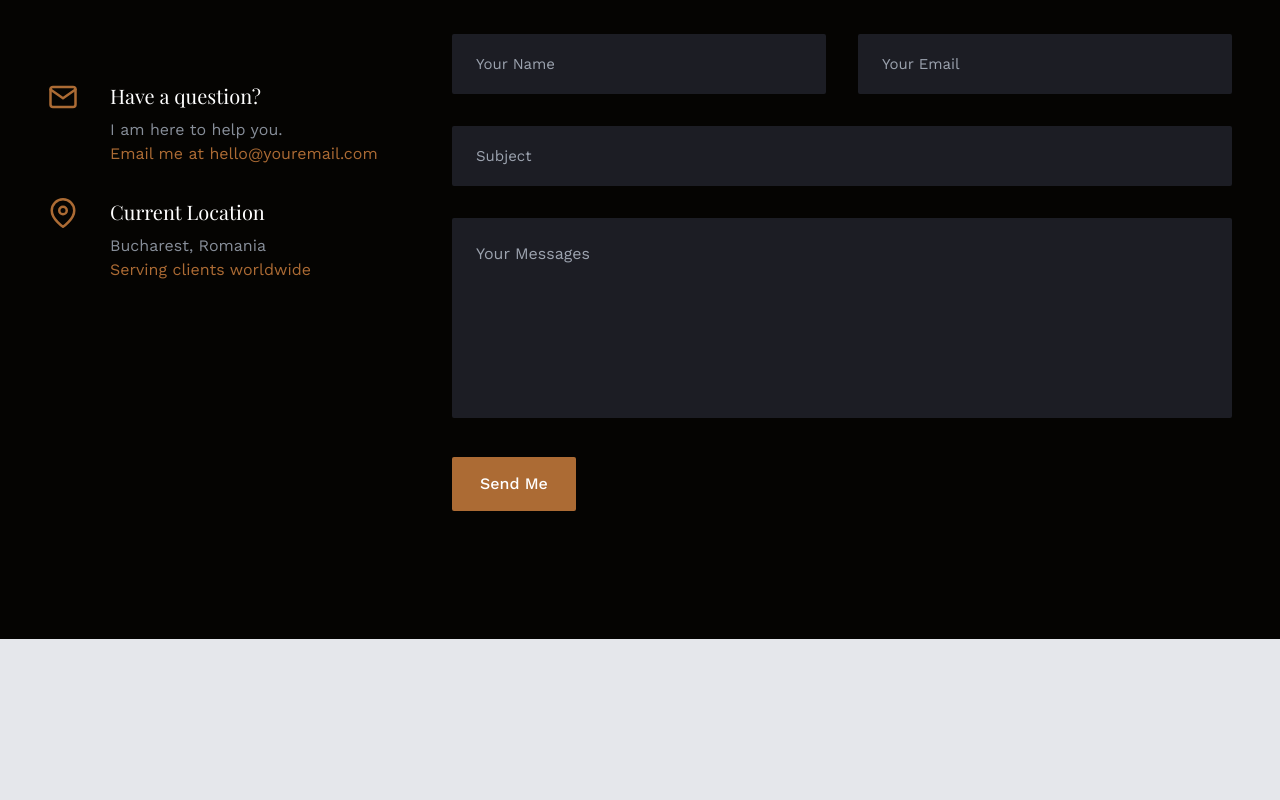
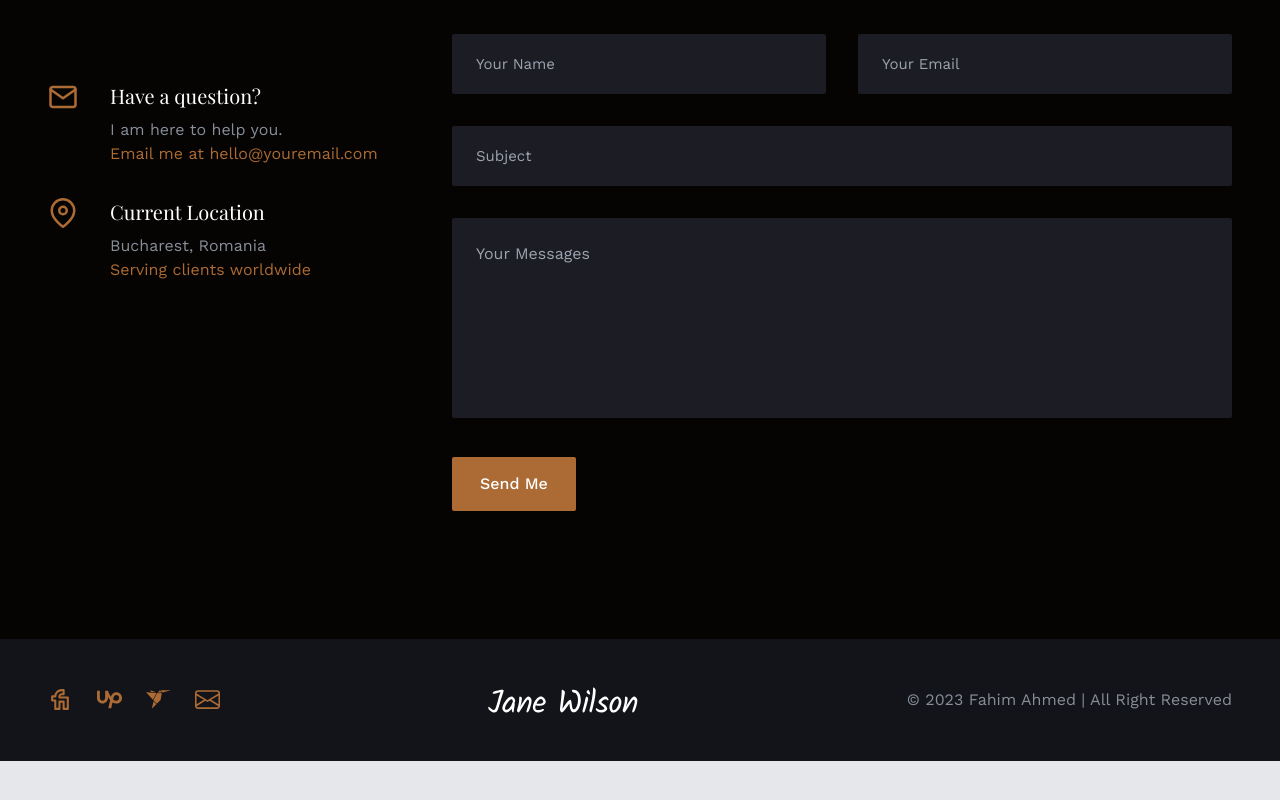
Before and after one commit to FahimAhmed270/portfolio, a React (Vite) app: page / in a window 1280 px wide. Shown: the part 5222-6022 px from the top of the page. After the commit the page ends 5983 px from the top, so only its background shows below. Built offline with nearby package versions, Linux system fonts and the light colour scheme; a web font is replaced by a local one.

Commit message:
complete project

```diff
--- a/src/App.jsx
+++ b/src/App.jsx
@@ -1,5 +1,6 @@
 import React from 'react'
 import About from './component/About'
+import BackTopBottom from './component/BackTopBottom'
 import Brands from './component/Brands'
 import Contact from './component/Contact'
 import Footer from './component/Footer'
@@ -23,7 +24,7 @@ const App = () => {
       <Testimonial/>
       <Contact/>
       <Footer/>
-      <div className='h-[2000px]'></div>
+      <BackTopBottom/>
     </>
   )
 }
--- a/src/component/About.jsx
+++ b/src/component/About.jsx
@@ -3,7 +3,7 @@ import image from '../assets/img/about.webp'
 
 const About = () => {
   return (
-   <section className='section bg-secondary'>
+   <section id='about' className='section bg-secondary'>
      <div className="container mx-auto">
        <div className="flex flex-wrap gap-20">
         <img src={image} alt="image-person" className='object-cover h-full w-[550px] rounded-2xl '/>
--- /dev/null
+++ b/src/component/BackTopBottom.jsx
@@ -0,0 +1,26 @@
+import React, { useEffect, useState } from 'react'
+import {Link, animateScroll as scroll} from 'react-scroll'
+import {BsArrowUp} from 'react-icons/bs'
+
+const BackTopBottom = () => {
+    const [show, setShow] = useState(false)
+
+    useEffect(()=>{
+        window.addEventListener('scroll', ()=>{
+            return window.scrollY > 200 ? setShow(true) : setShow(false)
+        })
+    })
+
+    const scrollToTop =()=>{
+        scroll.scrollToTop()
+    }
+  return (
+        show && (
+            <button onClick={()=> scrollToTop()} className='bg-accent w-12 h-12 flex items-center justify-center fixed right-10 bottom-10 rounded-full text-white hover:bg-accent-hover'>
+                <BsArrowUp className='w-6 h-6'/>
+            </button>
+        )
+  )
+}
+
+export default BackTopBottom
--- a/src/component/Contact.jsx
+++ b/src/component/Contact.jsx
@@ -29,13 +29,13 @@ const Contact = () => {
                         })}
                     </div>
                     {/* form design */}
-                    <form action="" className='space-y-8 w-full max-w-[780px]'>
+                    <form action="https://formspree.io/f/mbjeeqla" method='POST' className='space-y-8 w-full max-w-[780px]'>
                         <div className='flex gap-8'>
-                            <input className='input' type="text" placeholder='Your Name'/>
-                            <input className='input' type="email" placeholder='Your Email'/>
+                            <input className='input' type="text" placeholder='Your Name' name='name'/>
+                            <input className='input' type="email" placeholder='Your Email' name='email'/>
                         </div>
-                        <input className='input' type="email" placeholder='Subject'/>
-                        <textarea className='textarea' placeholder='Your Messages'></textarea>
+                        <input className='input' type="text" placeholder='Subject' name='subject'/>
+                        <textarea className='textarea' placeholder='Your Messages' name='textarea'></textarea>
                         <button className='btn btn-lg bg-accent hover:bg-accent-hover'>Send Me</button>
                     </form>
                 </div>
--- a/src/component/Footer.jsx
+++ b/src/component/Footer.jsx
@@ -1,11 +1,32 @@
 import React from 'react'
-import { testimonials } from '../data'
+import { online } from '../data'
+import logo from '../assets/img/logo.svg'
 
 const Footer = () => {
   return (
-    <div>
-
-    </div>
+    <footer className='bg-tertiary py-12'>
+      <div className="container mx-auto">
+        <div className='flex flex-col lg:flex-row gap-y-6 lg:gap-y-0 items-center justify-between'>
+          {/* social link */}
+          <div className='flex gap-x-6 items-center'>
+            {online.map((item, id) => {
+              const { icon, href } = item
+              return (
+                <a className='text-[25px] text-accent' href={href} key={id}>
+                  {icon}
+                </a>
+              )
+            })}
+          </div>
+          {/* logo */}
+          <div>
+            <img src={logo} alt="" className='w-[200px] md:w-[150px]' />
+          </div>
+          {/* copyright */}
+          <p>&copy; 2023 Fahim Ahmed | All Right Reserved</p>
+        </div>
+      </div>
+    </footer>
   )
 }
 
--- a/src/component/Header.jsx
+++ b/src/component/Header.jsx
@@ -3,6 +3,7 @@ import logo from '../assets/img/1.png'
 import { navigation, social } from '../data'
 import { Link } from 'react-scroll'
 import NavMobile from './NavMobile'
+import { BsFillSunFill, BsMoonFill, BsCheck } from 'react-icons/bs';
 
 const Header = () => {
   const [bg, setBg] = useState(false)
@@ -12,8 +13,9 @@ const Header = () => {
       return window.scrollY > 50 ? setBg(true) : setBg(false)
     })
   })
+
   return (
-    <header className={`${bg ? 'bg-tertiary h-20' : 'h-24'} flex items-center fixed top-0 w-full z-10 text-white transition-all duration-300`}>
+    <header className={`${bg ? 'bg-tertiary h-20' : 'h-24'} flex items-center fixed top-0 w-full z-10 text-white transition-all duration-300 dark:bg-[#fff]`}>
       <div className="container mx-auto h-full flex items-center justify-between">
         {/* logo */}
         <a href="#">
@@ -21,7 +23,7 @@ const Header = () => {
         </a>
         {/* navbar design */}
         <nav className='hidden lg:flex'>
-          <ul className='flex capitalize gap-x-8 text-[17px]'>
+          <ul className='flex capitalize gap-x-8 text-[17px] dark:text-black'>
             {navigation.map((item, id) => {
               const { name, href } = item
               return (
--- a/src/component/Hero.jsx
+++ b/src/component/Hero.jsx
@@ -9,8 +9,8 @@ const Hero = () => {
         <div className='flex items-center'>
           {/* left side */}
           <div className='flex flex-1 flex-col items-center lg:items-start'>
-            <p className='text-lg text-accent mb-[22px]'>Hey, I'm Fahim Ahmed</p>
-            <h1 className='text-4xl leading-[44px] md:text-5xl md:leading-tight lg:text-7xl lg;leading-[1.2] font-bold md:tracking-[-2px]'>I Build & Design <br /> Web Interfaces</h1>
+            <p className='text-lg text-accent mb-[22px] dark:text-[#000]'>Hey, I'm Fahim Ahmed</p>
+            <h1 className='text-4xl leading-[44px] md:text-5xl md:leading-tight lg:text-7xl lg;leading-[1.2] font-bold md:tracking-[-2px] dark:text-[#000]'>I Build & Design <br /> Web Interfaces</h1>
             <p className='pt-4 pb-8 md:pt-6 md:pb-12 max-w-[480px] text-lg text-center lg:text-start'>Lorem ipsum dolor sit amet consectetur adipisicing elit. Ut ipsa temporibus</p>
             <button className='btn btn-md bg-accent hover:bg-accent-hover md:btn-lg transition-all'>Work with Me</button>
           </div>
--- a/src/data.jsx
+++ b/src/data.jsx
@@ -11,6 +11,9 @@ import {
   FiMail,
   FiMapPin,
 } from 'react-icons/fi';
+import { TbBrandFiverr } from 'react-icons/tb'
+import { SiUpwork, SiFreelancer } from 'react-icons/si'
+import { BsEnvelope } from 'react-icons/bs'
 
 // companies icons
 import FreelancerBrandIcon from './assets/img/brands/freelancer.png';
@@ -89,6 +92,27 @@ import {
     href: '',
   },
 ];
+
+// online platform
+export const online = [
+  {
+    icon: <TbBrandFiverr />,
+    href: '',
+  },
+  {
+    icon: <SiUpwork />,
+    href: '',
+  },
+  {
+    icon: <SiFreelancer />,
+    href: '',
+  },
+  {
+    icon: <BsEnvelope />,
+    href: '',
+  },
+];
+
 
 // companies
 export const brands = [
```
Also changed, not shown: src/assets/img/fa.png (deleted), src/assets/img/logo.svg (added). Lines whose indentation alone changed are shown as unchanged.
